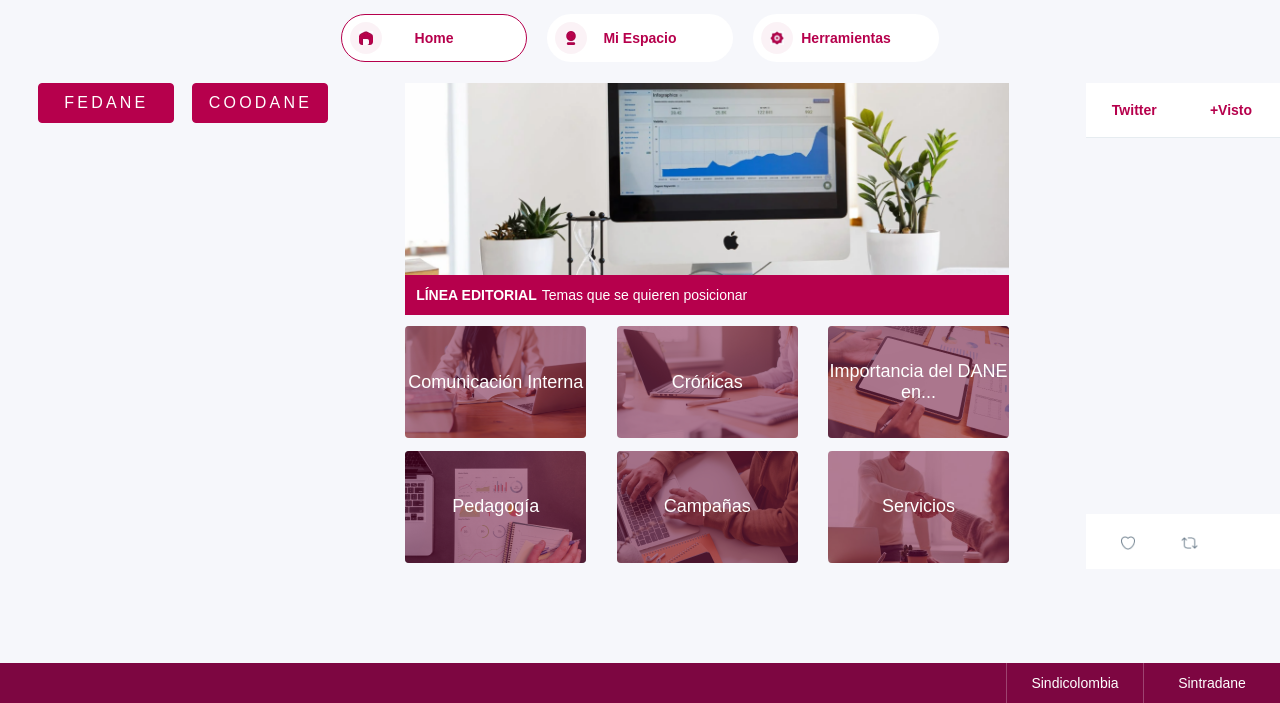
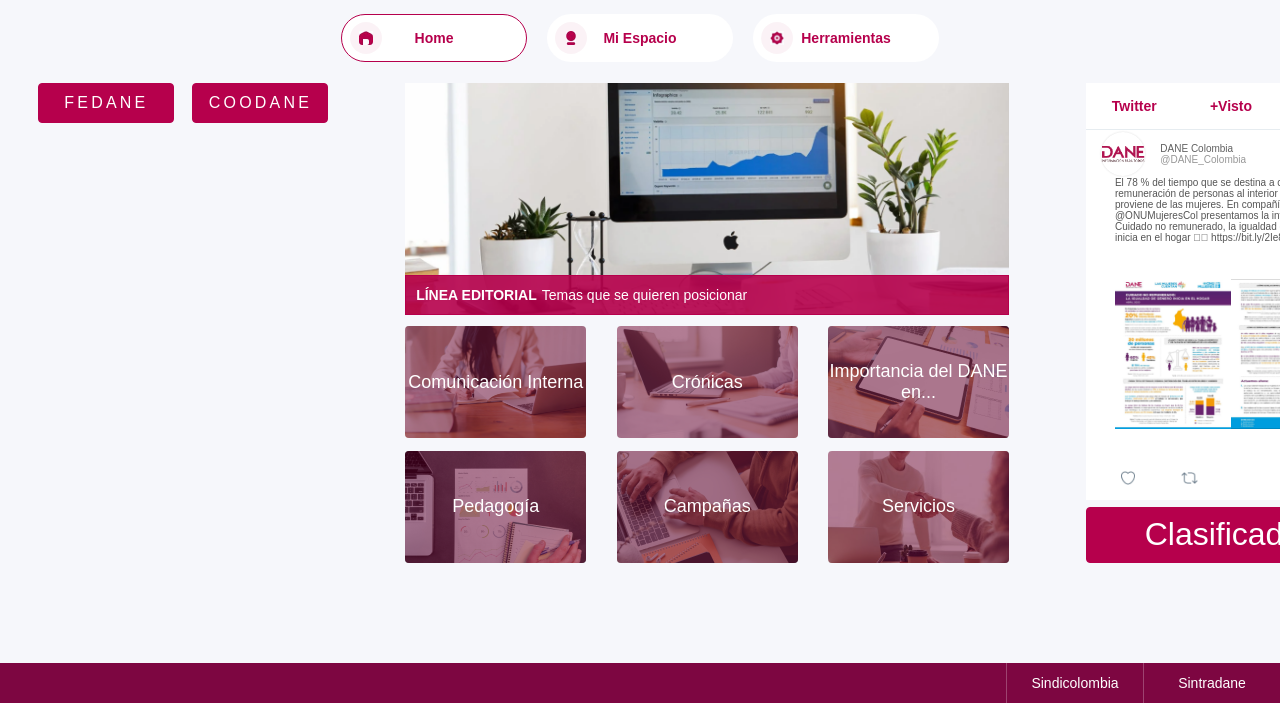
Before and after one commit to Damoncom/ANEET, a Gatsby site: page / in a window 1280 px wide. Shown: the part 97-800 px from the top of the page. Built offline with nearby package versions, Linux system fonts and the light colour scheme; Gatsby itself is replaced by a stand-in of ours.

Commit message:
:bug: fix Right side proportion problem & Banner's transparency problem

```diff
--- a/src/components/button/index.tsx
+++ b/src/components/button/index.tsx
@@ -4,7 +4,13 @@ import { StyledButton } from "./style";
 // 定义 ButtonProps 接口
 interface ButtonProps {
   borderRadius?: "none" | "small" | "medium" | "large";
-  backgroundColor?: "none" | "white" | "pink" | "red" | "purple";
+  backgroundColor?:
+    | "none"
+    | "white"
+    | "pink"
+    | "red"
+    | "transparentRed"
+    | "purple";
   height?: "small" | "medium" | "large" | "minLarge" | "xLarge" | "xxLarge";
   width?:
     | "small"
@@ -37,6 +43,7 @@ const backgroundColorValues = {
   white: "#ffffff",
   pink: "#DF396B",
   red: "#B6004C",
+  transparentRed: "rgba(182,0,76,0.9)",
   purple: "#7D0641",
 };
 
--- a/src/components/utils/index.tsx
+++ b/src/components/utils/index.tsx
@@ -14,6 +14,7 @@ interface HorizontalContentProps {
   height?:
     | "xxSmall"
     | "minXSmall"
+    | "sSmall"
     | "xSmall"
     | "midSmall"
     | "small"
@@ -45,6 +46,7 @@ interface VerticalContentProps {
     | "small"
     | "medium"
     | "minMedium"
+    | "xMedium"
     | "large";
   backgroundColor?: "default" | "white";
   margin?: string;
@@ -70,11 +72,13 @@ const widthValues = {
 const heightValues = {
   xxSmall: "40px",
   minXSmall: "55px",
+  sSmall: "80px",
   xSmall: "90px",
   midSmall: "232px",
   small: "249px",
   minMedium: "376px",
   medium: "366px",
+  xMedium: "406px",
   large: "486px",
 };
 
--- a/src/pages/index.tsx
+++ b/src/pages/index.tsx
@@ -163,9 +163,7 @@ import likeIcon from "../components/icon/home/news/like.png";
 import shareIcon from "../components/icon/home/news/share.png";
 
 const Home: React.FC = () => {
-  const [selectedNewsId, setSelectedNewsId] = React.useState<number | null>(
-    null
-  );
+  const [selectedNewsId, setSelectedNewsId] = React.useState<number | null>(1);
 
   return (
     <div>
@@ -216,7 +214,7 @@ const Home: React.FC = () => {
                 width="whole"
                 height="medium"
                 borderRadius="none"
-                backgroundColor="red"
+                backgroundColor="transparentRed"
                 color="white"
               >
                 <b style={{ margin: "0 5px 0 10px" }}>{bannerData.title}</b>
@@ -249,7 +247,12 @@ const Home: React.FC = () => {
         </VerticalContent>
 
         {/* 右侧 */}
-        <VerticalContent width="quarter" margin="0 3%" minWidth="small">
+        <VerticalContent
+          width="quarter"
+          height="large"
+          margin="0 3%"
+          minWidth="small"
+        >
           <HorizontalContent
             height="minXSmall"
             backgroundColor="white"
@@ -377,6 +380,26 @@ const Home: React.FC = () => {
               </div>
             </div>
           </HorizontalContent>
+          <HorizontalContent height="sSmall">
+            <Button
+              width="whole"
+              height="xLarge"
+              borderRadius="small"
+              backgroundColor="red"
+              color="white"
+              fontSize="large"
+            >
+              <TextBox>
+                <p
+                  style={{
+                    fontFamily: "'Corbel Light', 'DengXian Light', sans-serif",
+                  }}
+                >
+                  Clasificados
+                </p>
+              </TextBox>
+            </Button>
+          </HorizontalContent>
         </VerticalContent>
       </HorizontalContent>
       <Footer />
```
